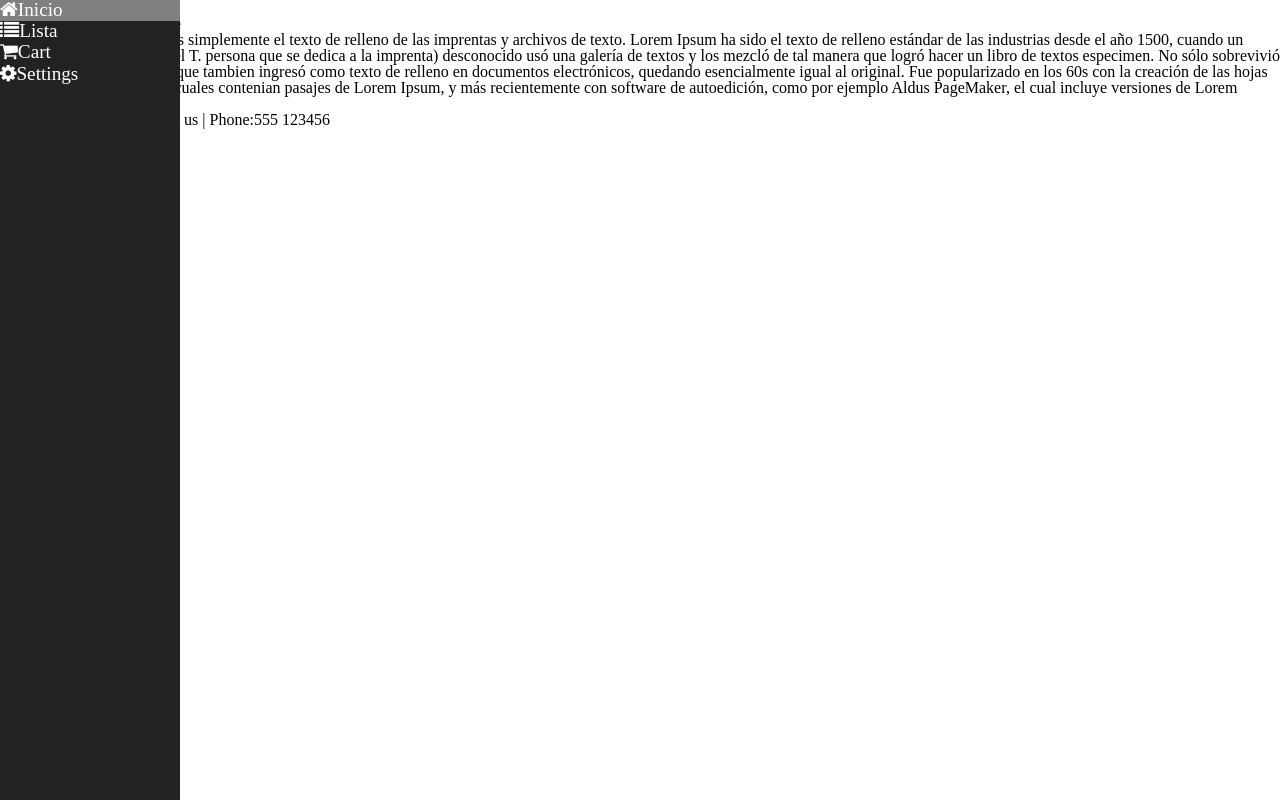
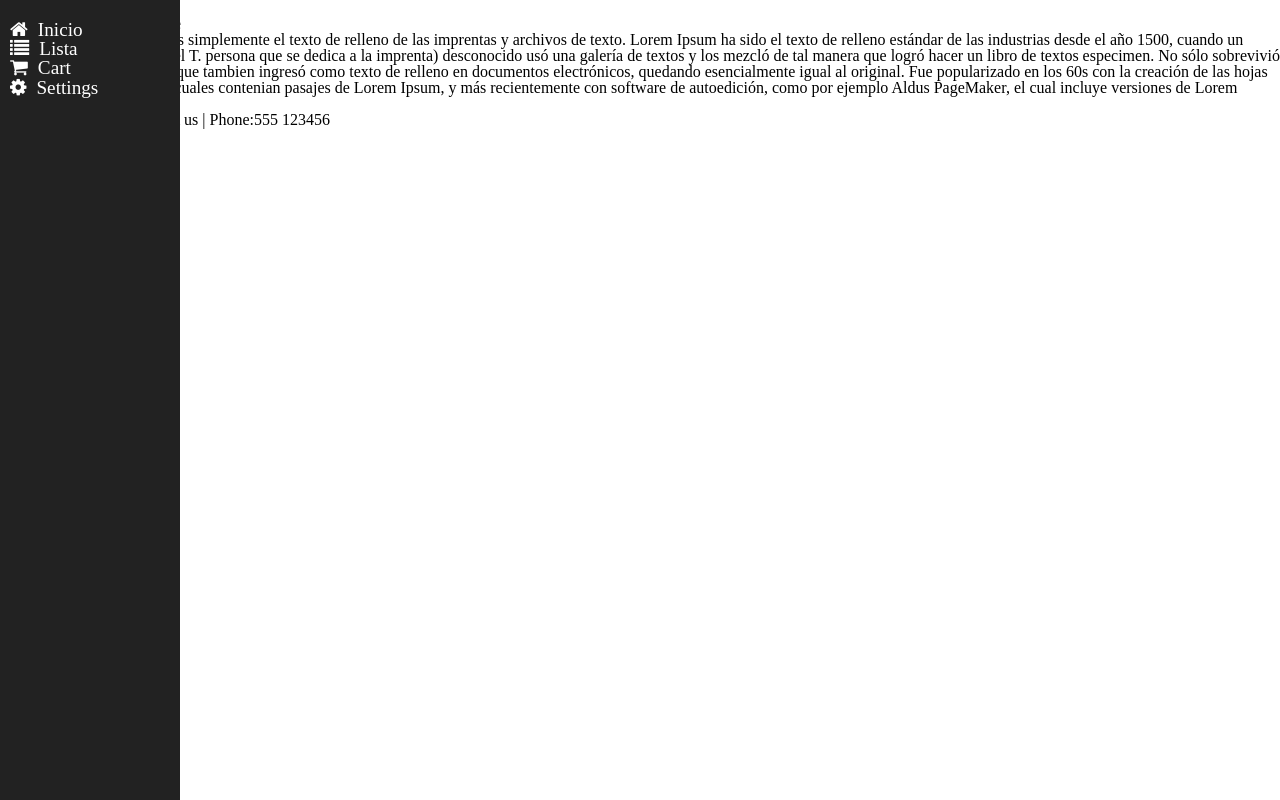
Before and after one commit to juliangarcia1/css-menu, a plain HTML site: page index.html in a window 1280 px wide. Drawn offline with Linux system fonts and the light colour scheme.

Commit message:
Add items to menu. Add animation to menu

```diff
--- a/index.html
+++ b/index.html
@@ -16,10 +16,10 @@
         <div class="menu">
             <div class="items">
                 <ul>
-                    <div><i class="fa fa-home"></i><li>Inicio</li></div>
-                    <div><i class="fa fa-list"></i><li>Lista</li></div>
-                    <div><i class="fa fa-shopping-cart"></i><li>Cart</li></div>
-                    <div><i class="fa fa-cog"></i><li>Settings</li></div>
+                    <div class="element"><i class="fa fa-home"></i><li>Inicio</li></div>
+                    <div class="element"><i class="fa fa-list"></i><li>Lista</li></div>
+                    <div class="element"><i class="fa fa-shopping-cart"></i><li>Cart</li></div>
+                    <div class="element"><i class="fa fa-cog"></i><li>Settings</li></div>
                 </ul>
             </div></i>
         </div>
--- a/style.css
+++ b/style.css
@@ -4,6 +4,8 @@ div {
 .body {
     display: flex;
     height: 100%;
+    margin:0;
+    padding: 0;
 }
 .menu {
     width: 2em;
@@ -11,19 +13,34 @@ div {
     position: absolute;
     transition: width 1s ease-in;
     height: 100%;
+    display: flex;
+    padding-right: 10px;
+    font-size: 1em;
+    /* -webkit-backface-visibility: hidden;
+    -webkit-transform-style: preserve-3d; */
+    /* padding: 10px; */
 }
 .menu:hover {
     width: 180px;
+    padding-right: 0;
+}
+.menu:hover .items ul div {
+    width: 180px;
+}
+.element {
+    width:100%;
+    margin: 0;
+    padding: 0;
 }
 .items {
-    padding: 0;
+    padding-top: 20px;
     margin: 0;;
     height: 50%;
     overflow: hidden;
+    display: flex;
 }
 
 .items ul li {
-    margin-bottom: 2px;
     font-size: 1.2em;
     list-style-type: none;
 }
@@ -32,14 +49,27 @@ div {
     display: flex;
     flex-wrap: nowrap;
     color: white;
+    /* font-family: fantasy; */
 }
+.items ul div li {
+    margin-left:10px;
+    display: none;
+}
+
 .items ul div:hover {
     background-color: grey;
 }
-
+.menu:hover {
+    display: flex;
+    /* justify-content: unset; */
+}
+.menu:hover .element li{
+    display: block;
+}
 .items ul i{
     color: white;
     font-size: 1.2em;
+    padding-left: 10px;
 }
 
 .main {
```
